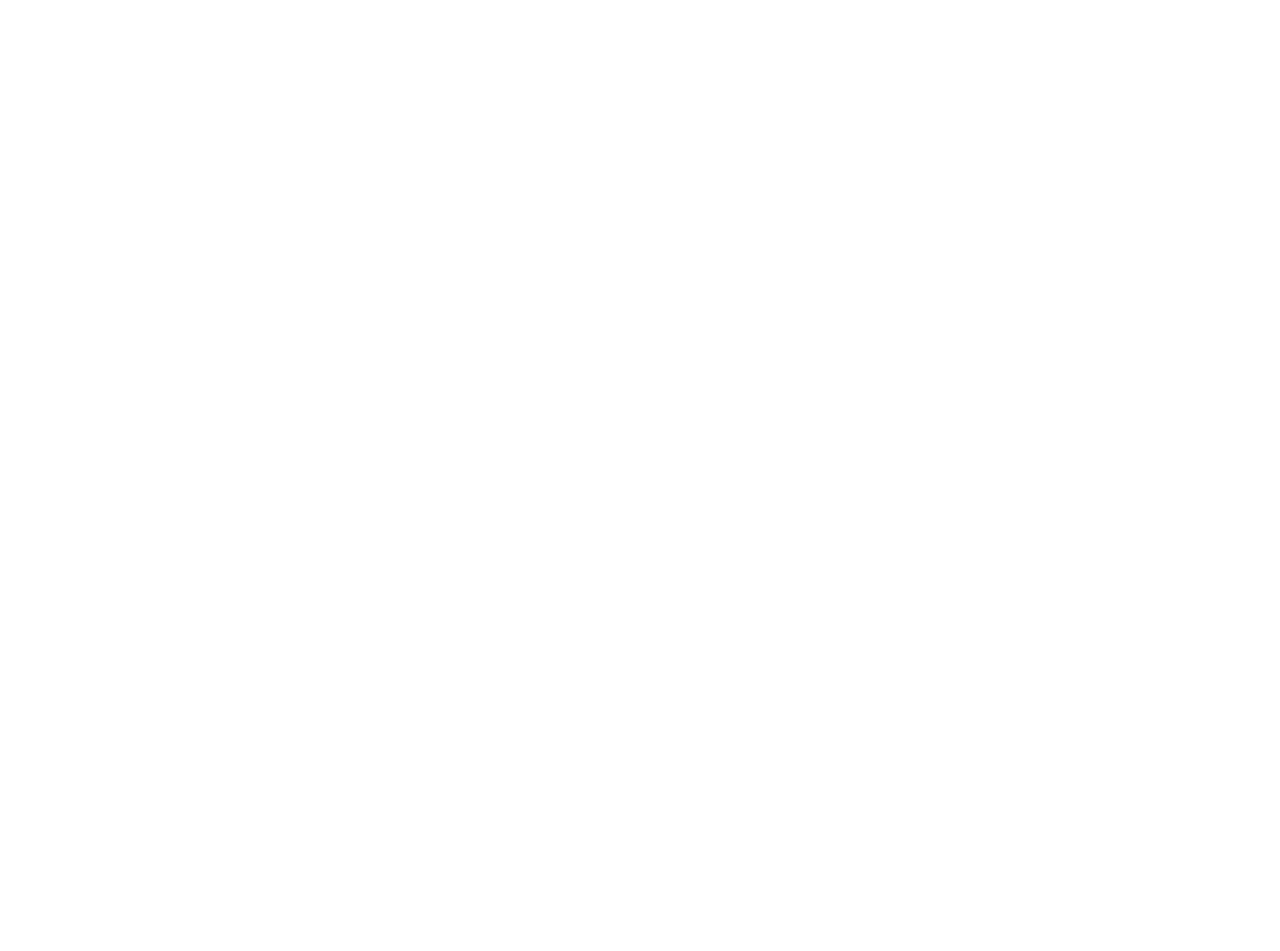
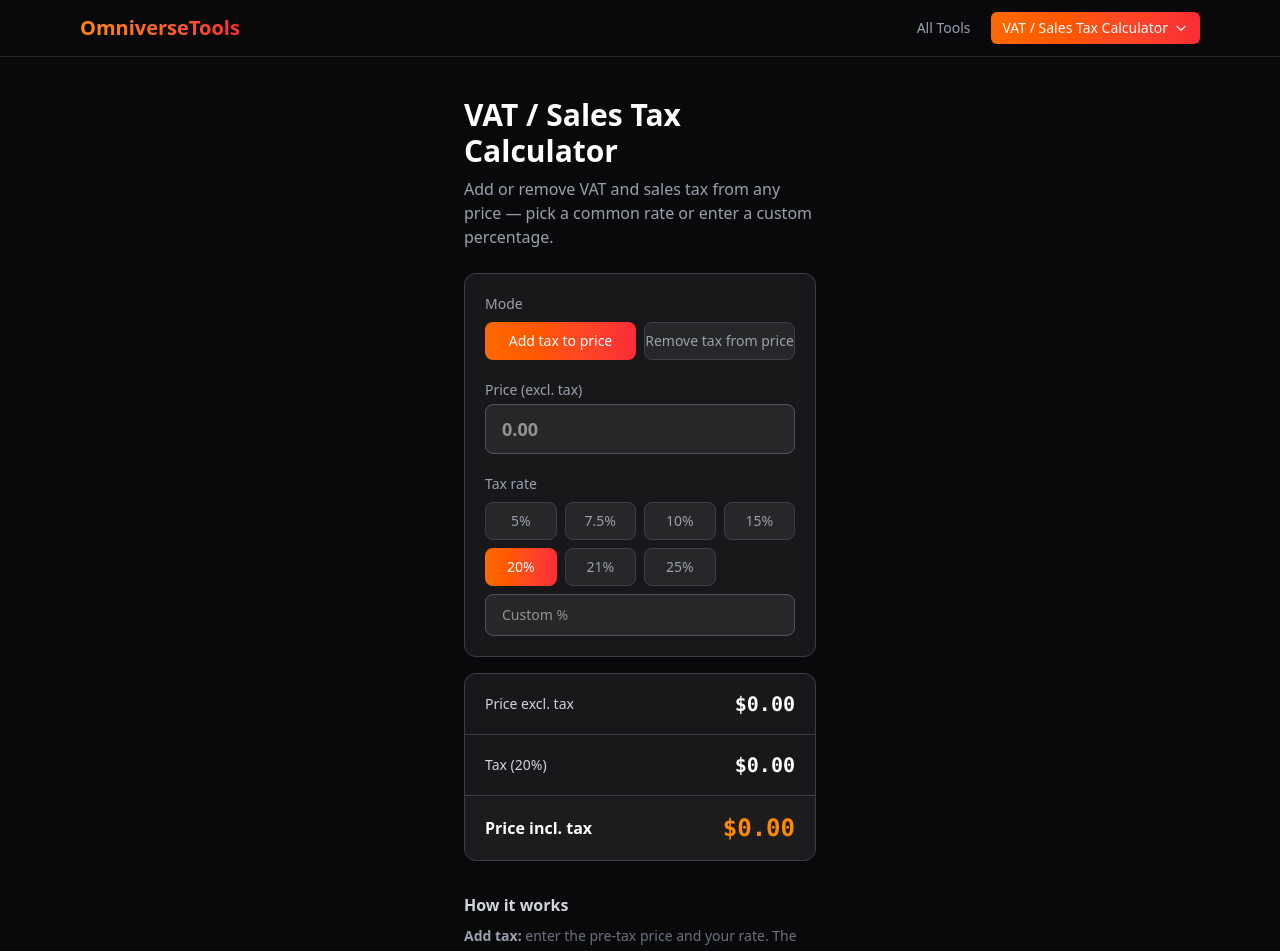
Before and after one commit to cludeyxcode/omniversetools, a React (Vite) app in the folder frontend/: page /tools/vat-calculator in a window 1280 px wide. Before the commit this address had no page. Shown: the top 951 px of the page. Before the commit the page ends 800 px from the top, so only its background shows below. Built offline with nearby package versions, Linux system fonts and the light colour scheme.

Commit message:
Add VAT / Sales Tax Calculator tool

```diff
--- a/frontend/src/App.jsx
+++ b/frontend/src/App.jsx
@@ -37,6 +37,7 @@
 import CharacterLimitTester from './pages/tools/CharacterLimitTester'
 import AspectRatioCalculator from './pages/tools/AspectRatioCalculator'
 import RomanNumeralConverter from './pages/tools/RomanNumeralConverter'
+import VatCalculator from './pages/tools/VatCalculator'
 
 // Lazily loaded — heavier dependencies split into separate chunks
 const MarkdownPreviewer   = lazy(() => import('./pages/tools/MarkdownPreviewer'))
@@ -97,6 +98,7 @@
             <Route path="/tools/character-limit-tester" element={<CharacterLimitTester />} />
             <Route path="/tools/aspect-ratio-calculator" element={<AspectRatioCalculator />} />
             <Route path="/tools/roman-numeral-converter" element={<RomanNumeralConverter />} />
+            <Route path="/tools/vat-calculator" element={<VatCalculator />} />
             <Route path="/tools/markdown-previewer" element={<MarkdownPreviewer />} />
             <Route path="/tools/diff-checker" element={<DiffChecker />} />
             <Route path="/tools/image-to-base64" element={<ImageToBase64 />} />
--- a/frontend/src/components/Layout.jsx
+++ b/frontend/src/components/Layout.jsx
@@ -66,6 +66,7 @@
       { path: '/tools/age-calculator',           label: 'Age Calculator' },
       { path: '/tools/aspect-ratio-calculator',  label: 'Aspect Ratio Calculator' },
       { path: '/tools/roman-numeral-converter',  label: 'Roman Numeral Converter' },
+      { path: '/tools/vat-calculator',           label: 'VAT / Sales Tax Calculator' },
     ],
   },
   {
--- a/frontend/src/pages/Home.jsx
+++ b/frontend/src/pages/Home.jsx
@@ -6,7 +6,7 @@
   Code2, CalendarClock, AlignLeft, Binary, Fingerprint, CaseSensitive, Database,
   Code, Percent, Cake, ArrowUpDown, Scale, Flame, Weight, Receipt, Landmark,
   TrendingUp, Shuffle, Calculator, CalendarRange, Globe, Slash, Table2, Palette,
-  Lock, BarChart2, BookOpen, Type, Ratio, Crown,
+  Lock, BarChart2, BookOpen, Type, Ratio, Crown, Tag,
 } from 'lucide-react'
 
 const categories = [
@@ -74,6 +74,7 @@
       { path: '/tools/age-calculator',           Icon: Cake,         title: 'Age Calculator',             desc: 'Find out exactly how old someone is in years, months, days, weeks, and hours.' },
       { path: '/tools/aspect-ratio-calculator',  Icon: Ratio,        title: 'Aspect Ratio Calculator',    desc: 'Enter width × height to find the simplified ratio, then scale to any new dimension instantly.' },
       { path: '/tools/roman-numeral-converter',  Icon: Crown,        title: 'Roman Numeral Converter',    desc: 'Convert between decimal numbers and Roman numerals instantly — 1 to 3999, with step-by-step breakdown.' },
+      { path: '/tools/vat-calculator',           Icon: Tag,          title: 'VAT / Sales Tax Calculator', desc: 'Add or remove VAT and sales tax from any price — pick a common rate or enter a custom percentage.' },
     ],
   },
   {
--- /dev/null
+++ b/frontend/src/pages/tools/VatCalculator.jsx
@@ -0,0 +1,121 @@
+import { useState, useEffect } from 'react'
+
+const PRESETS = [5, 7.5, 10, 15, 20, 21, 25]
+
+export default function VatCalculator() {
+  const [price, setPrice]       = useState('')
+  const [rate, setRate]         = useState(20)
+  const [customRate, setCustomRate] = useState('')
+  const [mode, setMode]         = useState('add')
+
+  useEffect(() => { document.title = 'VAT / Sales Tax Calculator | OmniverseTools' }, [])
+
+  const effectiveRate = customRate !== '' ? (parseFloat(customRate) || 0) : rate
+  const priceNum = parseFloat(price) || 0
+
+  let priceExcl, taxAmt, priceIncl
+  if (mode === 'add') {
+    priceExcl = priceNum
+    taxAmt    = priceNum * effectiveRate / 100
+    priceIncl = priceNum + taxAmt
+  } else {
+    priceIncl = priceNum
+    priceExcl = priceNum / (1 + effectiveRate / 100)
+    taxAmt    = priceIncl - priceExcl
+  }
+
+  const fmt = v => v.toFixed(2)
+
+  return (
+    <div className="max-w-sm mx-auto px-4 py-10">
+      <h1 className="text-3xl font-bold text-white mb-2">VAT / Sales Tax Calculator</h1>
+      <p className="text-gray-400 mb-6">
+        Add or remove VAT and sales tax from any price — pick a common rate or enter a custom percentage.
+      </p>
+
+      <div className="bg-zinc-900 border border-zinc-700 rounded-xl p-5 space-y-5 mb-4">
+        {/* Mode toggle */}
+        <div>
+          <label className="block text-sm text-gray-400 mb-2">Mode</label>
+          <div className="grid grid-cols-2 gap-2">
+            <button
+              onClick={() => setMode('add')}
+              className={`py-2 rounded-lg text-sm font-medium transition-colors ${mode === 'add' ? 'bg-gradient-to-r from-orange-500 to-red-500 text-white' : 'bg-zinc-800 text-gray-400 hover:text-white border border-zinc-700'}`}
+            >
+              Add tax to price
+            </button>
+            <button
+              onClick={() => setMode('remove')}
+              className={`py-2 rounded-lg text-sm font-medium transition-colors ${mode === 'remove' ? 'bg-gradient-to-r from-orange-500 to-red-500 text-white' : 'bg-zinc-800 text-gray-400 hover:text-white border border-zinc-700'}`}
+            >
+              Remove tax from price
+            </button>
+          </div>
+        </div>
+
+        {/* Price input */}
+        <div>
+          <label className="block text-sm text-gray-400 mb-1">
+            {mode === 'add' ? 'Price (excl. tax)' : 'Price (incl. tax)'}
+          </label>
+          <input
+            type="number"
+            value={price}
+            onChange={e => setPrice(e.target.value)}
+            placeholder="0.00"
+            className="w-full bg-zinc-800 border border-zinc-600 rounded-lg px-4 py-2.5 text-white text-lg font-semibold focus:outline-none focus:border-orange-500"
+          />
+        </div>
+
+        {/* Rate presets */}
+        <div>
+          <label className="block text-sm text-gray-400 mb-2">Tax rate</label>
+          <div className="grid grid-cols-4 gap-2 mb-2">
+            {PRESETS.map(p => (
+              <button
+                key={p}
+                onClick={() => { setRate(p); setCustomRate('') }}
+                className={`py-2 rounded-lg text-sm font-medium transition-colors ${customRate === '' && rate === p ? 'bg-gradient-to-r from-orange-500 to-red-500 text-white' : 'bg-zinc-800 text-gray-400 hover:text-white border border-zinc-700'}`}
+              >
+                {p}%
+              </button>
+            ))}
+          </div>
+          <input
+            type="number"
+            value={customRate}
+            onChange={e => setCustomRate(e.target.value)}
+            placeholder="Custom %"
+            className="w-full bg-zinc-800 border border-zinc-600 rounded-lg px-4 py-2.5 text-white text-sm focus:outline-none focus:border-orange-500"
+          />
+        </div>
+      </div>
+
+      {/* Results */}
+      <div className="bg-zinc-900 border border-zinc-700 rounded-xl overflow-hidden">
+        <div className="px-5 py-4 flex justify-between items-center">
+          <div className="text-sm text-gray-300">Price excl. tax</div>
+          <div className="text-xl font-bold font-mono text-white">${fmt(priceExcl)}</div>
+        </div>
+        <div className="px-5 py-4 flex justify-between items-center border-t border-zinc-700">
+          <div className="text-sm text-gray-300">Tax ({effectiveRate}%)</div>
+          <div className="text-xl font-bold font-mono text-white">${fmt(taxAmt)}</div>
+        </div>
+        <div className="px-5 py-4 flex justify-between items-center border-t border-zinc-700 bg-zinc-800/30">
+          <div className="font-semibold text-white">Price incl. tax</div>
+          <div className="text-2xl font-bold font-mono text-orange-400">${fmt(priceIncl)}</div>
+        </div>
+      </div>
+
+      <div className="mt-8 text-sm text-gray-500 leading-relaxed">
+        <h2 className="text-gray-300 font-semibold text-base mb-2">How it works</h2>
+        <p className="mb-2">
+          <strong className="text-gray-400">Add tax:</strong> enter the pre-tax price and your rate. The calculator multiplies by the rate to find the tax amount and adds it to get the final price.
+        </p>
+        <p>
+          <strong className="text-gray-400">Remove tax:</strong> enter the tax-inclusive price. The calculator divides by (1 + rate/100) to recover the original pre-tax price and shows how much tax was included.
+        </p>
+      </div>
+    </div>
+  )
+}
```
Also changed, not shown: 2 other files (tests, documents, lock files or other folders).
